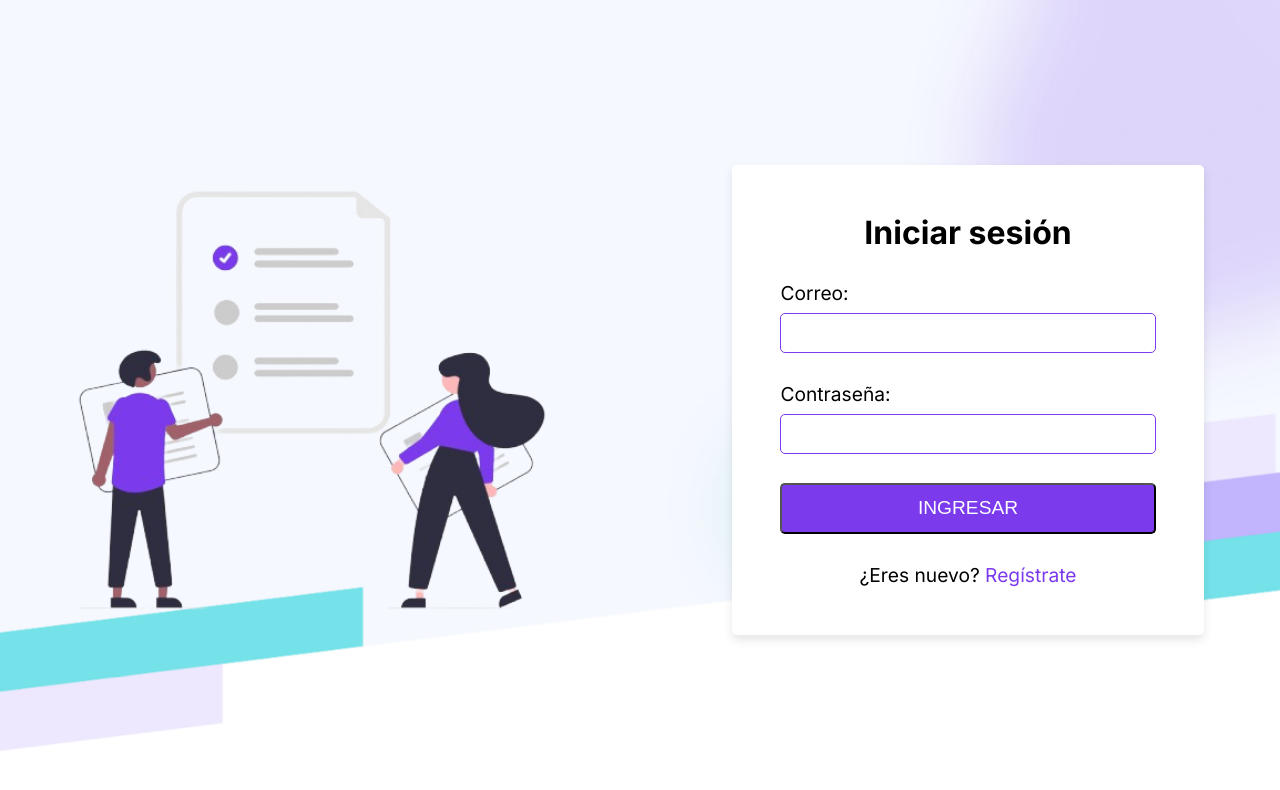
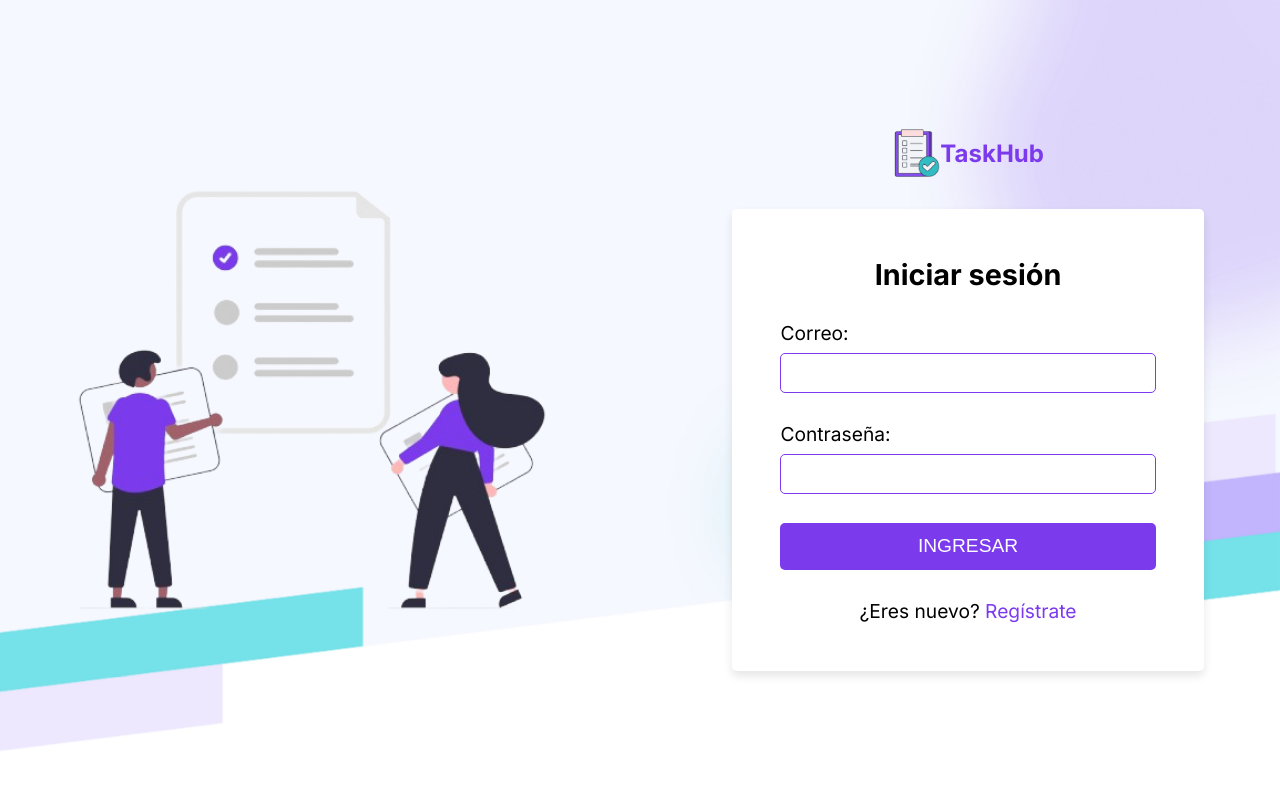
Before and after one commit to MauroJnr/taskhub-frontend, an Angular app: page /login in a window 1280 px wide. Shown: the top 790 px of the page. Built offline with nearby package versions, Linux system fonts and the light colour scheme.

Commit message:
Agregando logo

```diff
--- a/src/app/components/login/login.component.css
+++ b/src/app/components/login/login.component.css
@@ -25,6 +25,7 @@
   display: flex;
   justify-content: center;
   align-items: center;
+  flex-direction: column;
 }
 .login-form {
   padding: 1.5rem;
@@ -36,9 +37,23 @@
   gap: 1.8rem;
 }
 
+.logo-head{
+  display: flex;
+  justify-content: center;
+  align-items: center;
+  margin-bottom: 2rem;
+}
+.logo-head img {
+  height: 3rem;
+}
+.logo-head h1{
+  font-size: 1.5rem;
+  color: #7C3AED;
+}
+
 h2 {
   text-align: center;
-  font-size: 2rem;
+  font-size: 1.8rem;
 }
 
 .form-input input {
@@ -58,6 +73,7 @@ h2 {
   background-color: #7C3AED;
   color: white;
   cursor: pointer;
+  border: none;
 }
 
 .form-footer {
--- a/src/app/components/login/login.component.html
+++ b/src/app/components/login/login.component.html
@@ -9,6 +9,11 @@
   </div>
 
   <div class="login">
+    <div class="logo-head">
+      <img src="assets/logo.png" alt="Logo" />
+      <h1>TaskHub</h1>
+    </div>
+
     <div class="login-form">
       <h2>Iniciar sesión</h2>
 
```
